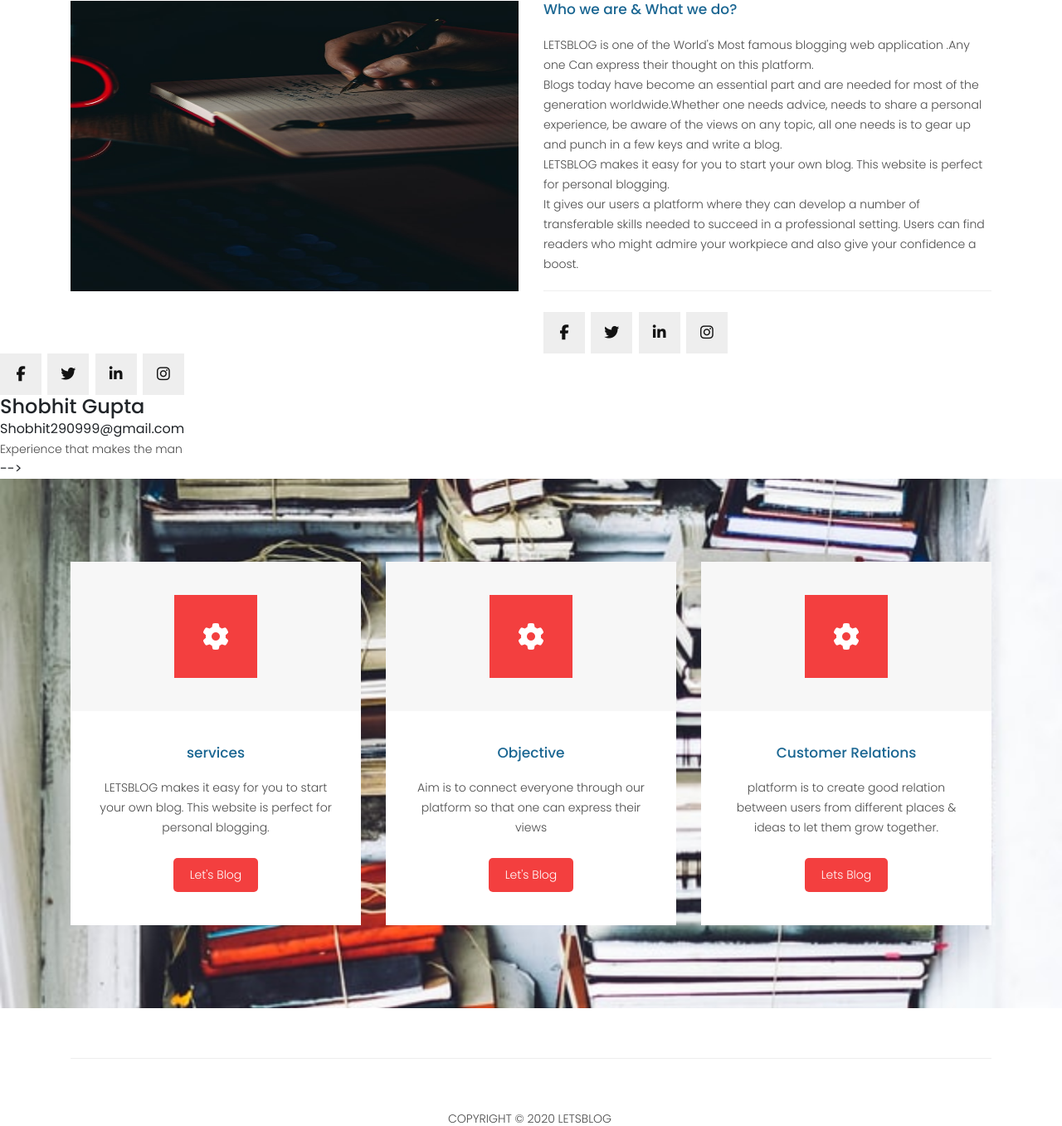
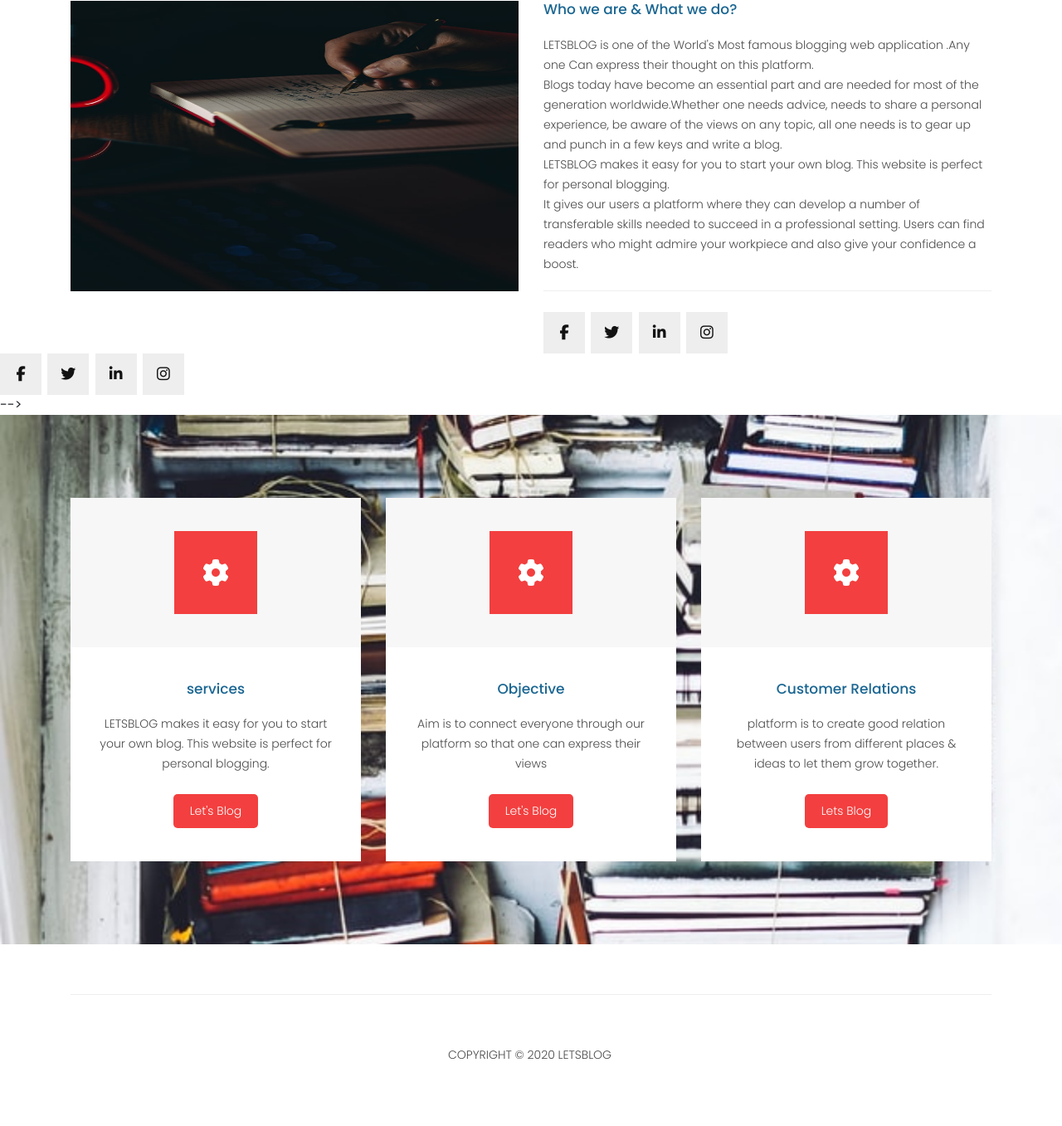
Before and after one commit to shobhit290999/blog-application, a Django app: page /user/about/ in a window 1280 px wide. Shown: the part 664-2021 px from the top of the page at 83% size. After the commit the page ends 1940 px from the top, so only its background shows below. Run offline with Django 3.2, Linux system fonts and the light colour scheme; some libraries are stand-ins or nearby versions.

Commit message:
Update about.html

```diff
--- a/user/templates/about.html
+++ b/user/templates/about.html
@@ -135,9 +135,9 @@
             <div class="section-heading">
               <h2>Founder</h2>
             </div>
-          </div>
+          </div>-->
 
-          <div class="col-md-4">
+        <!--  <div class="col-md-4">
             <div class="team-member">
               <div class="thumb-container">
                 <!--<img src="{% static 'shobhit.jpeg'%}"  style="height:350px;" alt="">-->
@@ -151,16 +151,16 @@
                     </ul>
                   </div>
                 </div>
-              </div>
-              <div class="down-content">
+              </div>-->
+            <!--  <div class="down-content">
                 <h4>Shobhit Gupta</h4>
                 <span>Shobhit290999@gmail.com</span>
                 <p>Experience that makes the man</p>
               </div>
             </div>
-          </div>
+          </div>-->
 
-        </div>
+     <!--   </div>
       </div>
     </div> -->
 
```
